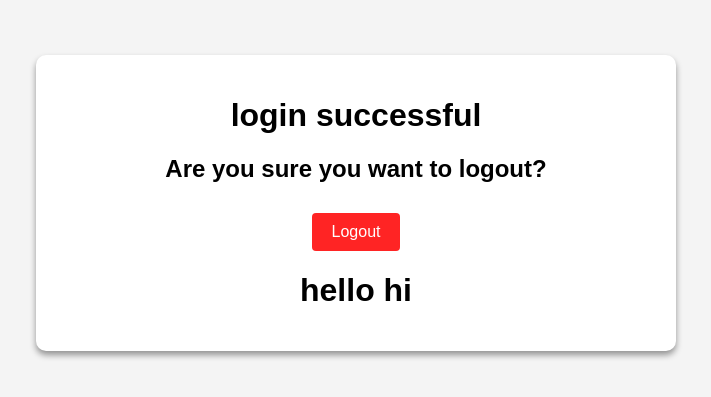
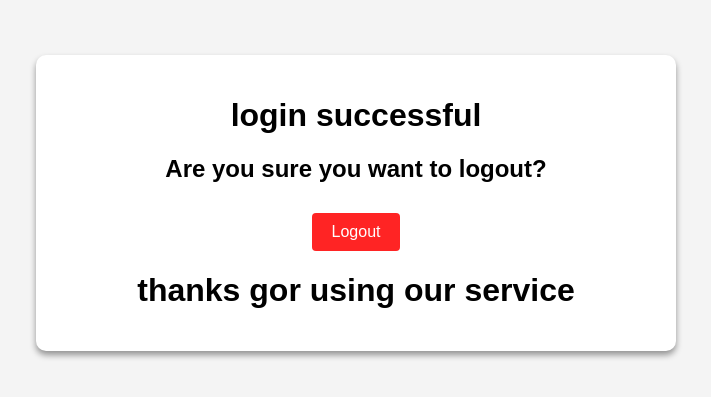
Before and after one commit to MRAN-XYZ/login-dum, a plain HTML site: page logout/logout.html in a window 1280 px wide. Shown: the part 205-602 px from the top of the page, without its empty margins (284-995 px from the left). Drawn offline with Linux system fonts and the light colour scheme.

Commit message:
Update logout.html

```diff
--- a/logout/logout.html
+++ b/logout/logout.html
@@ -14,7 +14,7 @@
     <h1>login successful</h1>
     <h2>Are you sure you want to logout?</h1>
     <button class="logout-btn" onclick="logout()">Logout</button>
-    <h1>hello hi</h1>
+    <h1>thanks gor using our service</h1>
   </div>
 
   <!-- Include file JavaScript -->
```
